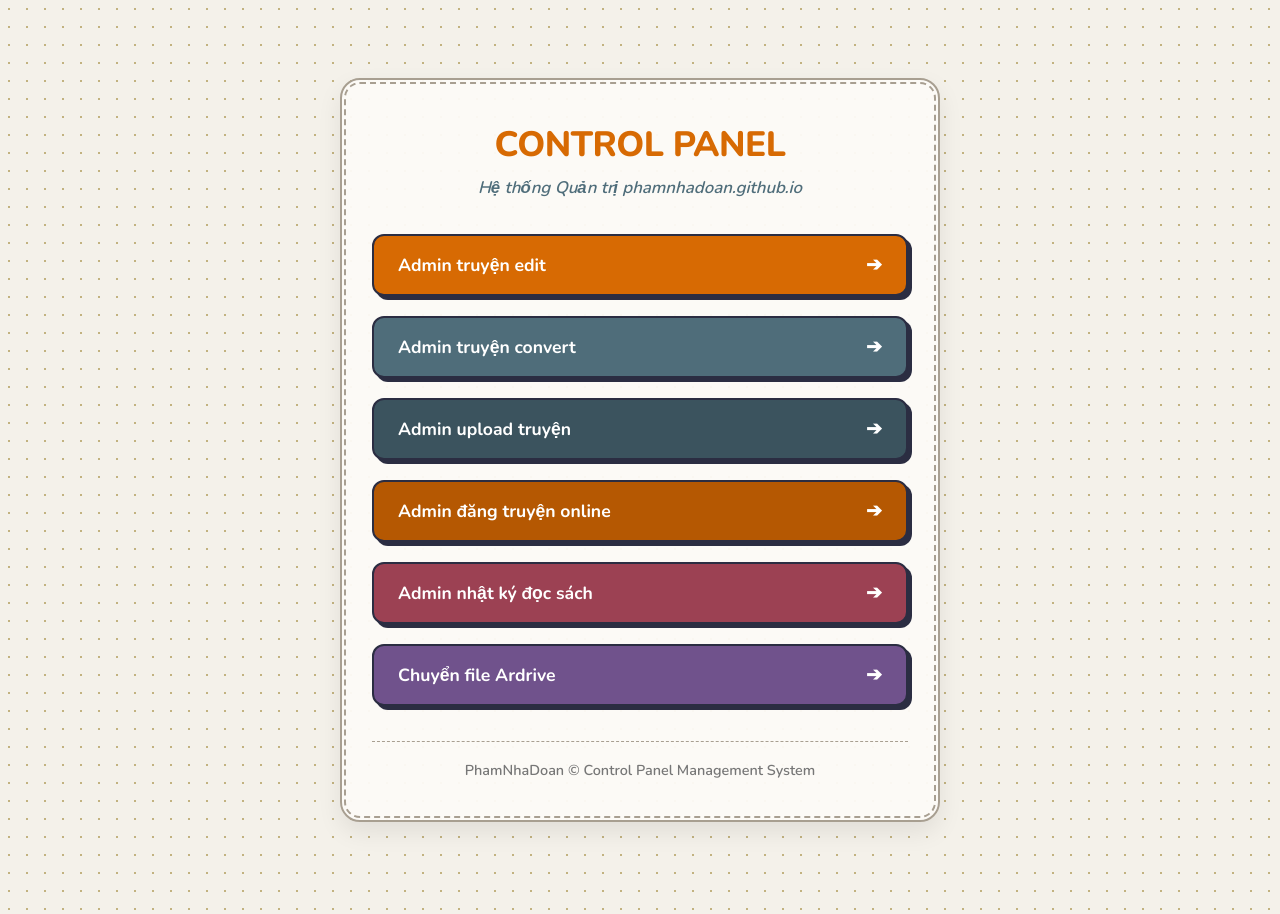
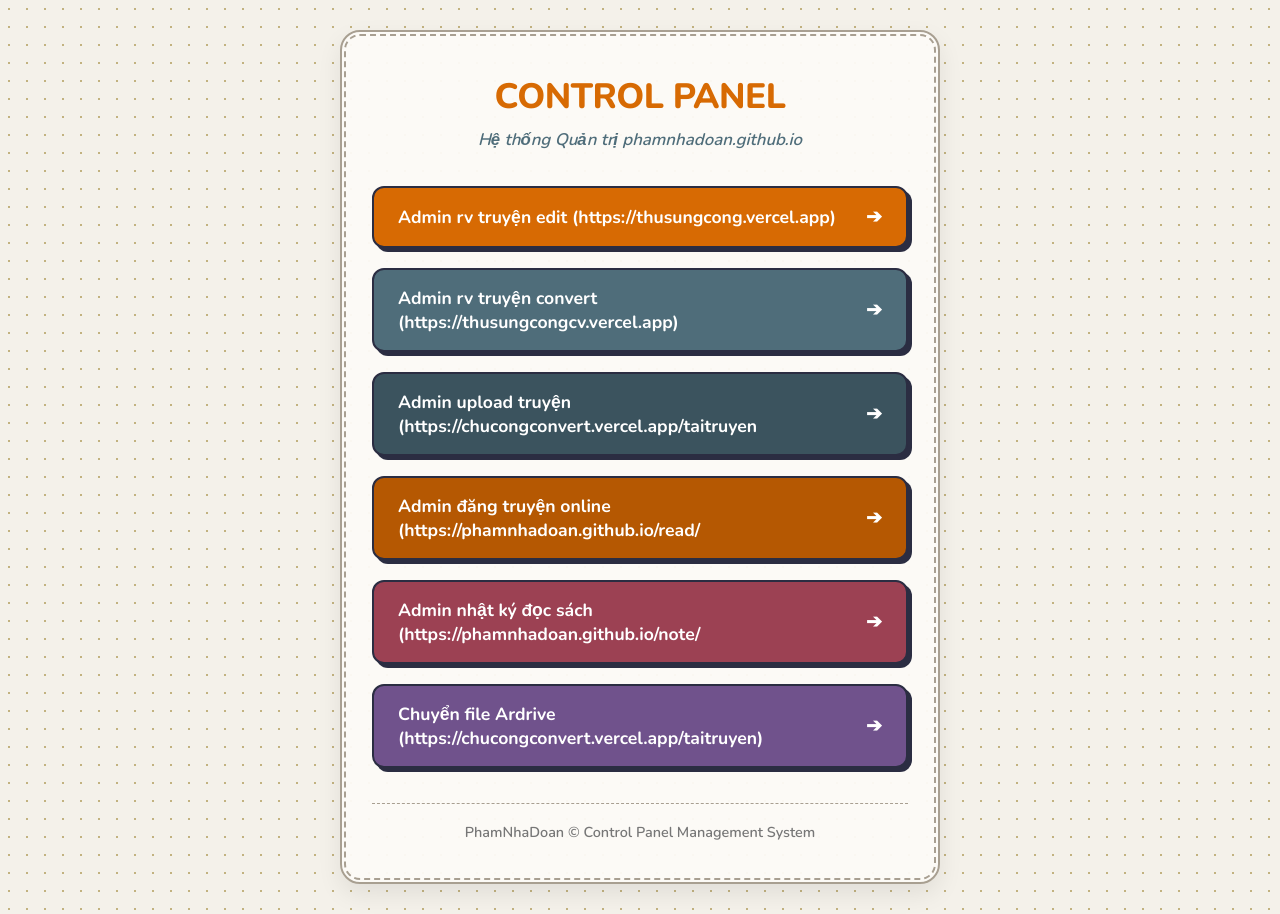
Before and after one commit to PhamNhaDoan/phamnhadoan.github.io, a Jekyll site: the page cp.html, which Jekyll copies as it is, in a window 1280 px wide. Built offline with Jekyll 4.4.1, drawn with Linux system fonts in a browser that asks for light colours.

Commit message:
Update admin links and descriptions in cp.html

```diff
--- a/cp.html
+++ b/cp.html
@@ -183,32 +183,32 @@
 
     <div class="cp-grid">
         <a href="https://phamnhadoan.github.io/truyendadoc/index2.html" class="cp-btn btn-edit" target="_blank" rel="noopener">
-            <span>Admin truyện edit</span>
+            <span>Admin rv truyện edit (https://thusungcong.vercel.app)</span>
             <span class="btn-icon">➔</span>
         </a>
 
         <a href="https://phamnhadoan.github.io/reviewconvert/index2.html" class="cp-btn btn-convert" target="_blank" rel="noopener">
-            <span>Admin truyện convert</span>
+            <span>Admin rv truyện convert (https://thusungcongcv.vercel.app)</span>
             <span class="btn-icon">➔</span>
         </a>
 
         <a href="https://phamnhadoan.github.io/chucongconvert/taitruyen/index2.html" class="cp-btn btn-upload" target="_blank" rel="noopener">
-            <span>Admin upload truyện</span>
+            <span>Admin upload truyện (https://chucongconvert.vercel.app/taitruyen</span>
             <span class="btn-icon">➔</span>
         </a>
 
         <a href="https://phamnhadoan.github.io/read/index2.html" class="cp-btn btn-online" target="_blank" rel="noopener">
-            <span>Admin đăng truyện online</span>
+            <span>Admin đăng truyện online (https://phamnhadoan.github.io/read/</span>
             <span class="btn-icon">➔</span>
         </a>
 
         <a href="https://phamnhadoan.github.io/note/index2.html" class="cp-btn btn-note" target="_blank" rel="noopener">
-            <span>Admin nhật ký đọc sách</span>
+            <span>Admin nhật ký đọc sách (https://phamnhadoan.github.io/note/</span>
             <span class="btn-icon">➔</span>
         </a>
 
         <a href="https://phamnhadoan.github.io/ardrive/" class="cp-btn btn-ardrive" target="_blank" rel="noopener">
-            <span>Chuyển file Ardrive</span>
+            <span>Chuyển file Ardrive (https://chucongconvert.vercel.app/taitruyen)</span>
             <span class="btn-icon">➔</span>
         </a>
     </div>
```
